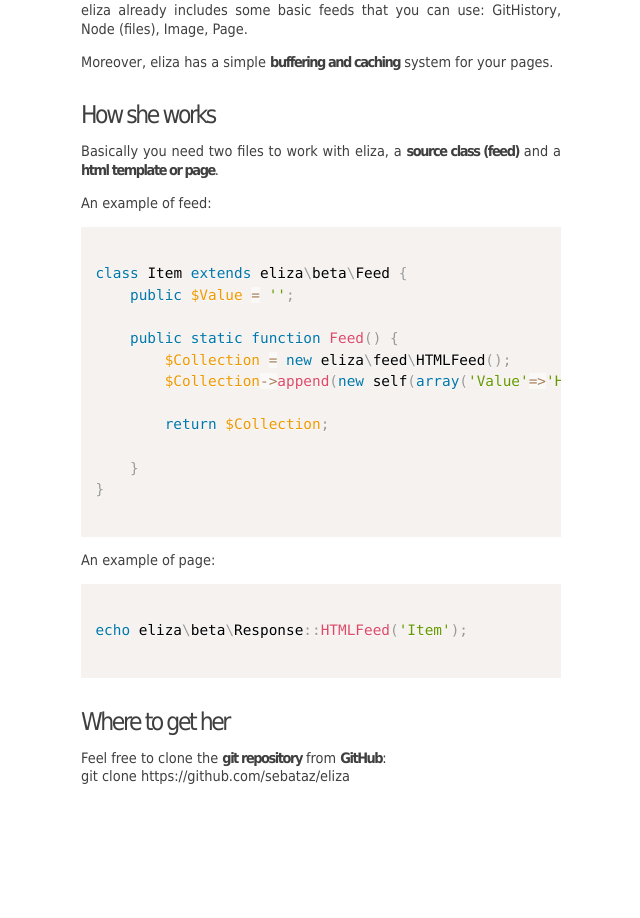
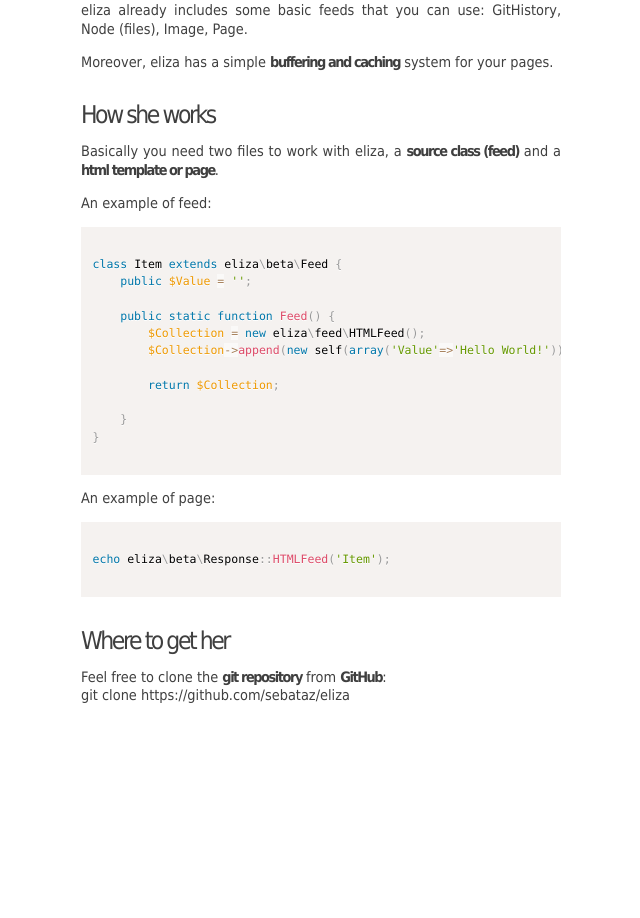
Before and after one commit to sebataz/eliza, a PHP site: page / in a window 1280 px wide. Shown: the part 520-1438 px from the top of the page, without its empty margins (271-911 px from the left). After the commit the page ends 1223 px from the top, so only its background shows below. Run offline with PHP 8.4, Linux system fonts and the light colour scheme.

Commit message:
minor changes

```diff
--- a/examples/00_feed-class-example.php
+++ b/examples/00_feed-class-example.php
@@ -1,7 +1,9 @@
 <?php
 
+//include eliza
 include '../eliza/beta.php';
 
+//define an item class
 class Item extends eliza\beta\Feed {
     public $Value = '';
 
@@ -14,5 +16,7 @@ class Item extends eliza\beta\Feed {
     }
 }
 
-
+//echo formatted html output
 echo eliza\beta\Response::HTMLFeed('Item');
+echo '<br />';
+echo eliza\beta\Feed::Item()->HTMLFeed();
--- a/index.html
+++ b/index.html
@@ -12,7 +12,7 @@
             p {margin: 1em 0; line-height: 1.3em;}
             strong {font-weight: bold; letter-spacing: -.1em}
             h3 {font-size: 1.7em; margin-top: 1.3em; letter-spacing: -.1em}
-            pre {line-height: 1em;}
+            pre {line-height: 1em; font-size: .8em}
 
             div#container {width: 78em; margin: 0 auto;}
             div#index {position: fixed; top: 10em; width: 23em; padding: 1.3em 0; font-size: .8em; text-align: right;}
```
